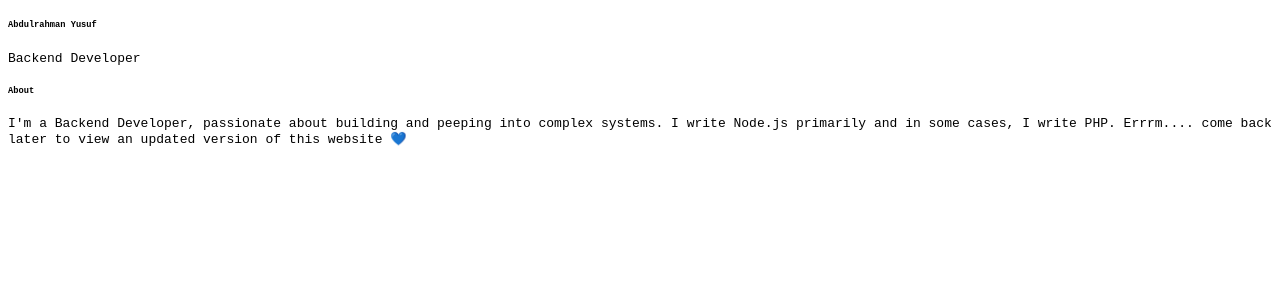
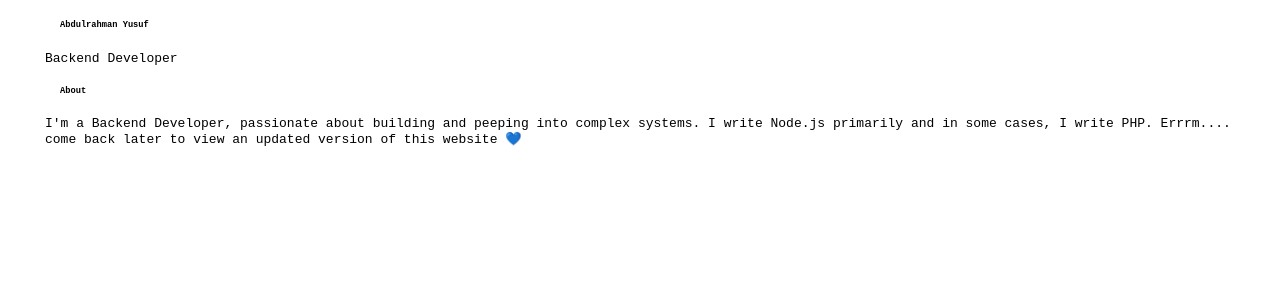
Before and after one commit to bytedeveloperr/personal-website-frontend, a Svelte app: page / in a window 1280 px wide. Shown: the top 300 px of the page. Built offline with nearby package versions, Linux system fonts and the light colour scheme.

Commit message:
Update global.css

```diff
--- a/public/global.css
+++ b/public/global.css
@@ -1,3 +1,5 @@
 * {
     font-family: monospace;
+    margin-left: 15px;
+    margin-right: 15px;
 }
```
